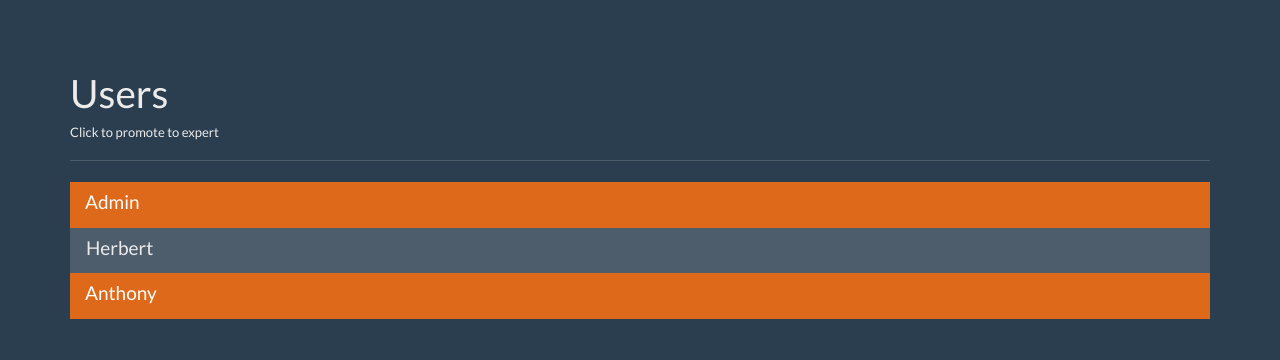
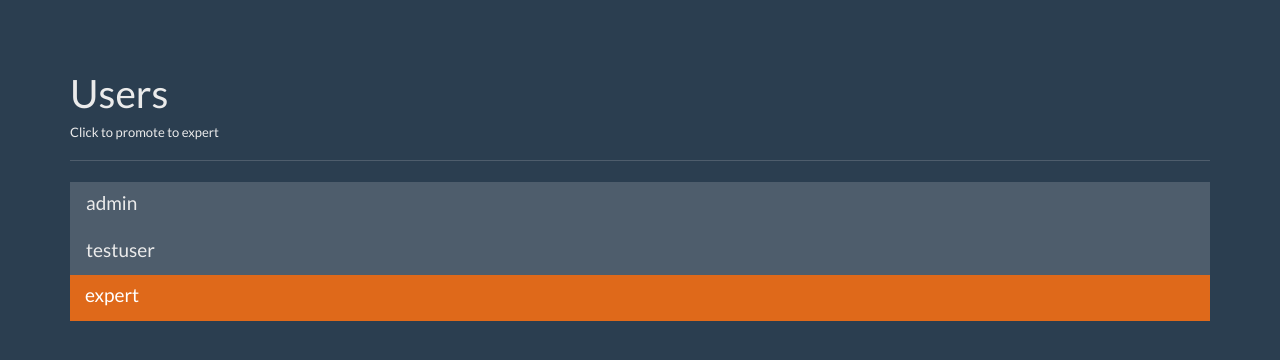
Before and after one commit to leyeseyi/QnA, a Flask app: page /users in a window 1280 px wide. Shown: the part 40-400 px from the top of the page. Run offline with Flask 2, Linux system fonts and the light colour scheme; data comes from the database, SQL or seed files in the repository; both versions use the stored data as it was after the commit; some libraries are stand-ins or nearby versions.

Commit message:
setting up admin, user & expert

```diff
--- a/app.py
+++ b/app.py
@@ -76,8 +76,17 @@ def unanswered():
 @app.route('/users')
 def users():
     user = current_user()
-    return render_template('users.html', user=user)
+    db = get_db()
+    users_cur = db.execute('select id, name, expert, admin from users')
+    user_results = users_cur.fetchall()
+    return render_template('users.html', user=user, users = user_results)
 
+@app.route('/promote/<int:user_id>')
+def promote(user_id):
+    db = get_db()
+    db.execute('update users set expert = 1 where id = ?', [user_id])
+    db.commit()
+    return redirect(url_for('users'))
 @app.route('/logout')
 def logout():
     session.pop('user', None)
--- a/templates/users.html
+++ b/templates/users.html
@@ -55,15 +55,11 @@
       <div class="row">
         <div class="col-lg-12">
           <div class="list-group">
-            <a href="#" class="list-group-item active">
-              <h4 class="list-group-item-heading">Admin</h4>
+            {% for user in users %}
+            <a href="{{url_for('promote', user_id=user['id'])}}" class="list-group-item {%if user['expert']==1 %} active {%endif%}">
+              <h4 class="list-group-item-heading">{{ user['name'] }}</h4>
             </a>
-            <a href="#" class="list-group-item">
-              <h4 class="list-group-item-heading">Herbert</h4>
-            </a>
-            <a href="#" class="list-group-item active">
-              <h4 class="list-group-item-heading">Anthony</h4>
-            </a>
+            {%endfor%}
           </div>
         </div><!-- /.col-lg-12 -->
       </div>
```
Also changed, not shown: questions.db.
